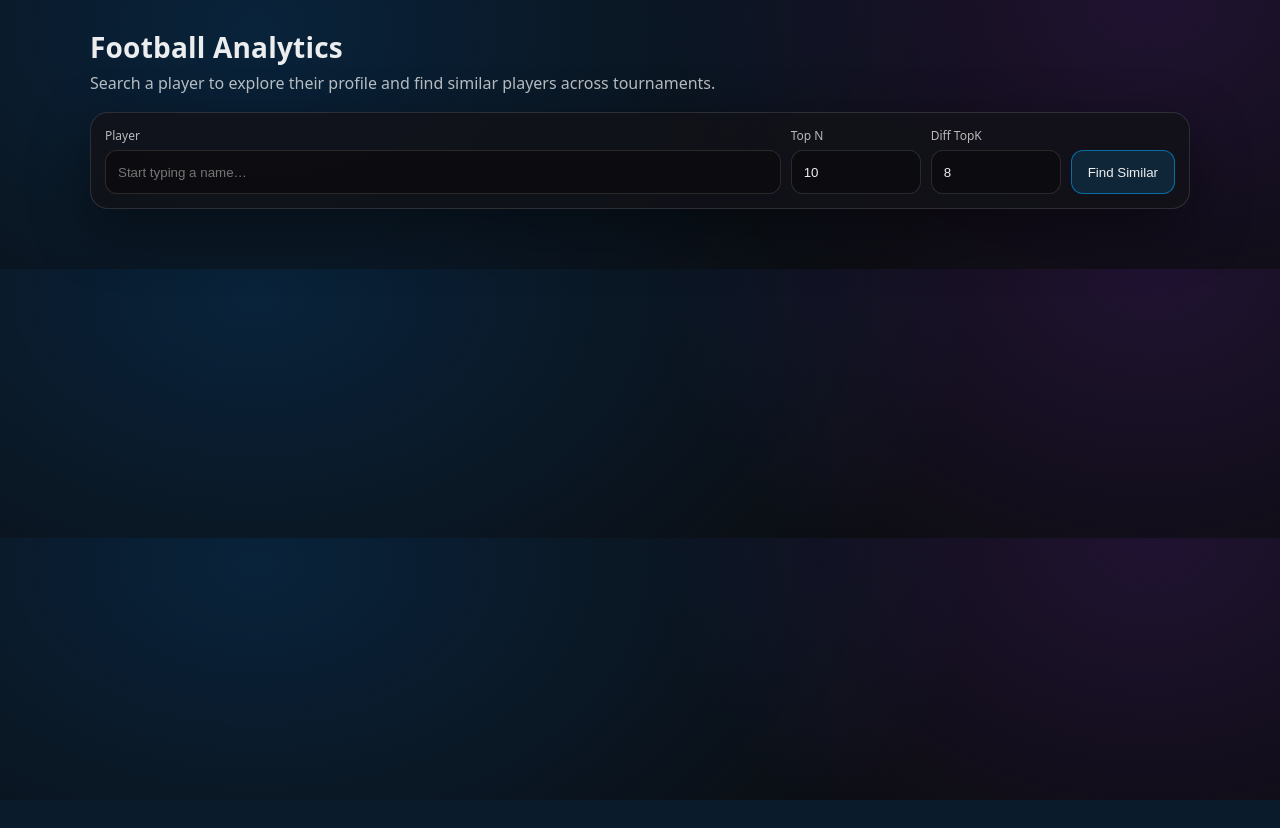
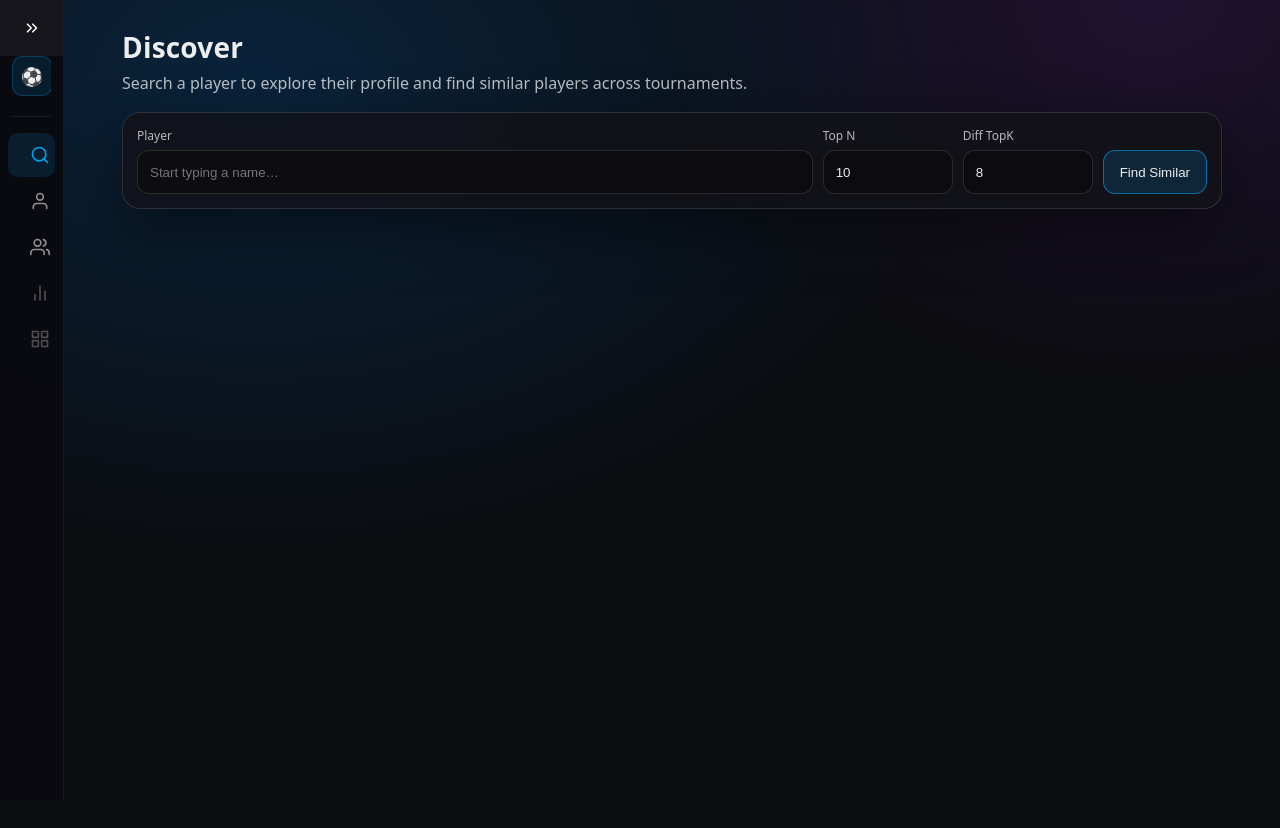
Before and after one commit to BeesBarGirl25/football-analytics-ml, a Flask app: page / in a window 1280 px wide. Before the commit the page ends 800 px from the top, so only its background shows below. Run offline with Flask 3, Linux system fonts and the light colour scheme; some libraries are stand-ins or nearby versions.

Commit message:
completely redoing layout

```diff
--- a/webapp/app.py
+++ b/webapp/app.py
@@ -19,23 +19,35 @@ def get_conn():
 
 @app.get("/")
 def index():
-    return render_template("index.html")
+    return render_template("index.html", active_page="discover")
 
 
 @app.get("/player/<player_key>/<dataset>")
 def player_page(player_key, dataset):
-    return render_template("player.html", player_key=player_key, dataset=dataset)
+    return render_template("player.html", active_page="profile",
+                           player_key=player_key, dataset=dataset)
 
 
 @app.get("/compare")
 def compare_page():
     return render_template(
         "compare.html",
+        active_page="compare",
         src_key=request.args.get("src_key", ""),
         src_dataset=request.args.get("src_dataset", ""),
         dst_key=request.args.get("dst_key", ""),
         dst_dataset=request.args.get("dst_dataset", ""),
     )
+
+
+@app.get("/leaderboard")
+def leaderboard_page():
+    return render_template("leaderboard.html", active_page="leaderboard")
+
+
+@app.get("/competitions")
+def competitions_page():
+    return render_template("competitions.html", active_page="competitions")
 
 
 @app.get("/api/players")
--- a/webapp/static/app.js
+++ b/webapp/static/app.js
@@ -373,6 +373,37 @@ function renderFullProfile(prof) {
   patchRenderedTraitElements();
 }
 
+// Render a full profile into any element (used by player.html and compare.js)
+function renderFullProfileInto(el, prof) {
+  const top = prof.top_traits || [];
+  const { byCategory, uncategorized } = groupByCategory(top);
+
+  const sections = [
+    ...Object.entries(byCategory).map(([cat, traits]) => traitSectionHtml(cat, traits, "full")),
+    ...(uncategorized.length ? [traitSectionHtml("Other", uncategorized, "full")] : []),
+  ].join("");
+
+  el.innerHTML = `
+    <div class="profile-full-header">
+      <div>
+        <div class="profile-full-name">${escapeHtml(prof.player || "—")}</div>
+        <div class="profile-full-chips">
+          <span class="chip">${escapeHtml(prof.dataset || "—")}</span>
+          <span class="chip">${escapeHtml(prof.player_position || "—")}</span>
+          <span class="chip">${escapeHtml(prof.role_name || "—")}</span>
+        </div>
+      </div>
+      <div class="profile-baseline-note">Traits ranked by deviation from role peers</div>
+    </div>
+    ${categorySummaryHtml(prof.category_summary || [])}
+    <div class="profile-section-label">Standout traits vs role peers</div>
+    <div class="trait-sections">
+      ${sections || `<div class="profile-note">No trait data available.</div>`}
+    </div>`;
+
+  patchRenderedTraitElements();
+}
+
 // ============================================================
 // Sidebar comparison profile (clicked result)
 // ============================================================
--- /dev/null
+++ b/webapp/static/sidebar.css
@@ -0,0 +1,203 @@
+/* ── CSS variables ───────────────────────────────────────────────────────────── */
+:root {
+  --sb-collapsed: 64px;
+  --sb-expanded:  220px;
+  --sb-w:         var(--sb-collapsed);
+  --sb-bg:        rgba(10, 10, 16, 0.97);
+  --sb-border:    rgba(255,255,255,0.07);
+  --sb-accent:    rgba(0,170,255,0.90);
+  --sb-text:      rgba(255,255,255,0.55);
+  --sb-text-act:  rgba(255,255,255,0.95);
+  --sb-hover-bg:  rgba(255,255,255,0.05);
+  --sb-active-bg: rgba(0,170,255,0.12);
+  --transition:   200ms ease;
+}
+
+body.sidebar-expanded { --sb-w: var(--sb-expanded); }
+
+/* ── Sidebar shell ───────────────────────────────────────────────────────────── */
+.sidebar {
+  position: fixed;
+  left: 0;
+  top: 0;
+  height: 100vh;
+  width: var(--sb-w);
+  background: var(--sb-bg);
+  border-right: 1px solid var(--sb-border);
+  display: flex;
+  flex-direction: column;
+  z-index: 200;
+  overflow: hidden;
+  transition: width var(--transition);
+  backdrop-filter: blur(12px);
+}
+
+/* ── Toggle button ───────────────────────────────────────────────────────────── */
+.sidebar-toggle {
+  display: flex;
+  align-items: center;
+  justify-content: center;
+  width: var(--sb-collapsed);
+  height: 56px;
+  flex-shrink: 0;
+  background: none;
+  border: none;
+  cursor: pointer;
+  color: var(--sb-text);
+  transition: color var(--transition), background var(--transition);
+}
+.sidebar-toggle:hover { color: var(--sb-text-act); background: var(--sb-hover-bg); }
+.sidebar-toggle svg { transition: transform var(--transition); }
+body.sidebar-expanded .sidebar-toggle svg { transform: rotate(180deg); }
+
+/* ── Brand ───────────────────────────────────────────────────────────────────── */
+.sidebar-brand {
+  display: flex;
+  align-items: center;
+  gap: 12px;
+  padding: 0 0 20px 0;
+  border-bottom: 1px solid var(--sb-border);
+  margin: 0 12px 8px;
+  overflow: hidden;
+  white-space: nowrap;
+}
+
+.sidebar-brand-icon {
+  width: 40px;
+  height: 40px;
+  flex-shrink: 0;
+  display: flex;
+  align-items: center;
+  justify-content: center;
+  background: rgba(0,170,255,0.12);
+  border: 1px solid rgba(0,170,255,0.25);
+  border-radius: 10px;
+  font-size: 18px;
+}
+
+.sidebar-brand-text {
+  font-size: 13px;
+  font-weight: 700;
+  color: var(--sb-text-act);
+  letter-spacing: 0.2px;
+  opacity: 0;
+  transition: opacity var(--transition);
+  white-space: nowrap;
+}
+body.sidebar-expanded .sidebar-brand-text { opacity: 1; }
+
+/* ── Nav ─────────────────────────────────────────────────────────────────────── */
+.sidebar-nav {
+  display: flex;
+  flex-direction: column;
+  gap: 2px;
+  padding: 8px 8px;
+  flex: 1;
+}
+
+.nav-item {
+  display: flex;
+  align-items: center;
+  gap: 12px;
+  padding: 0 12px;
+  height: 44px;
+  border-radius: 10px;
+  text-decoration: none;
+  color: var(--sb-text);
+  transition: background var(--transition), color var(--transition);
+  white-space: nowrap;
+  overflow: hidden;
+  position: relative;
+}
+
+.nav-item:hover {
+  background: var(--sb-hover-bg);
+  color: var(--sb-text-act);
+}
+
+.nav-item.active {
+  background: var(--sb-active-bg);
+  color: var(--sb-accent);
+}
+
+.nav-item.active .nav-icon svg { stroke: var(--sb-accent); }
+
+.nav-item-soon {
+  opacity: 0.50;
+  cursor: default;
+  pointer-events: none;
+}
+body.sidebar-expanded .nav-item-soon {
+  pointer-events: auto; /* allow hover to see "soon" badge in expanded */
+  cursor: default;
+}
+
+.nav-icon {
+  width: 40px;
+  height: 40px;
+  flex-shrink: 0;
+  display: flex;
+  align-items: center;
+  justify-content: center;
+}
+
+.nav-label {
+  font-size: 13px;
+  font-weight: 600;
+  opacity: 0;
+  transition: opacity var(--transition);
+  display: flex;
+  align-items: center;
+  gap: 8px;
+}
+body.sidebar-expanded .nav-label { opacity: 1; }
+
+/* ── "Soon" badge ────────────────────────────────────────────────────────────── */
+.soon-badge {
+  font-size: 9px;
+  font-weight: 700;
+  text-transform: uppercase;
+  letter-spacing: 0.4px;
+  padding: 2px 5px;
+  border-radius: 4px;
+  background: rgba(255,255,255,0.10);
+  color: rgba(255,255,255,0.50);
+  border: 1px solid rgba(255,255,255,0.12);
+}
+
+/* ── Collapsed tooltip ───────────────────────────────────────────────────────── */
+/* Show nav item title as tooltip when collapsed */
+.nav-item::after {
+  content: attr(data-label);
+  position: absolute;
+  left: calc(var(--sb-collapsed) + 8px);
+  top: 50%;
+  transform: translateY(-50%);
+  background: rgba(10,10,16,0.95);
+  border: 1px solid rgba(255,255,255,0.12);
+  border-radius: 8px;
+  padding: 6px 10px;
+  font-size: 12px;
+  font-weight: 600;
+  color: rgba(255,255,255,0.90);
+  white-space: nowrap;
+  pointer-events: none;
+  opacity: 0;
+  transition: opacity 100ms ease;
+  z-index: 300;
+}
+.nav-item:hover::after { opacity: 1; }
+body.sidebar-expanded .nav-item::after { display: none; }
+
+/* ── Main content area ───────────────────────────────────────────────────────── */
+.main-content {
+  margin-left: var(--sb-w);
+  min-height: 100vh;
+  transition: margin-left var(--transition);
+}
+
+/* ── Responsive — hide sidebar on very small screens ─────────────────────────── */
+@media (max-width: 500px) {
+  .sidebar { display: none; }
+  .main-content { margin-left: 0; }
+}
--- a/webapp/static/styles.css
+++ b/webapp/static/styles.css
@@ -287,14 +287,41 @@ summary::-webkit-details-marker{ display: none; }
   align-items: start;
 }
 
-/* keep your existing .results-wrap margin-top:16px; but now it's inside the grid */
 .results-layout .results-wrap{
   margin-top: 0;
 }
 
-/* Sidebar */
-.sidebar{
+/* Results sidebar wrapper (distinct from the nav sidebar) */
+.sidebar-card-wrap{
   position: relative;
+}
+
+/* ============================================================
+   Coming-soon placeholder cards
+   ============================================================ */
+.coming-soon-card{
+  margin-top: 40px;
+  display: flex;
+  flex-direction: column;
+  align-items: center;
+  gap: 16px;
+  padding: 60px 40px;
+  background: rgba(18,18,24,0.60);
+  border: 1px solid rgba(255,255,255,0.08);
+  border-radius: 20px;
+  text-align: center;
+}
+.coming-soon-icon{ opacity: 0.6; }
+.coming-soon-title{
+  font-size: 22px;
+  font-weight: 700;
+  color: rgba(255,255,255,0.70);
+}
+.coming-soon-desc{
+  font-size: 14px;
+  color: rgba(255,255,255,0.40);
+  max-width: 480px;
+  line-height: 1.6;
 }
 
 .sidebar-card{
--- /dev/null
+++ b/webapp/templates/base.html
@@ -0,0 +1,160 @@
+<!doctype html>
+<html lang="en">
+<head>
+  <meta charset="utf-8"/>
+  <meta name="viewport" content="width=device-width,initial-scale=1"/>
+  <title>{% block title %}Football Analytics{% endblock %}</title>
+  <link rel="stylesheet" href="{{ url_for('static', filename='styles.css') }}">
+  <link rel="stylesheet" href="{{ url_for('static', filename='sidebar.css') }}">
+  {% block extra_css %}{% endblock %}
+</head>
+<body>
+
+  <!-- ── Sidebar ──────────────────────────────────────────────────────────── -->
+  <aside class="sidebar" id="sidebar">
+
+    <!-- Collapse / expand toggle -->
+    <button class="sidebar-toggle" id="sidebar-toggle" title="Toggle navigation">
+      <svg width="18" height="18" viewBox="0 0 24 24" fill="none" stroke="currentColor"
+           stroke-width="2.2" stroke-linecap="round" stroke-linejoin="round">
+        <polyline points="13 17 18 12 13 7"></polyline>
+        <polyline points="6 17 11 12 6 7"></polyline>
+      </svg>
+    </button>
+
+    <!-- Brand -->
+    <div class="sidebar-brand">
+      <div class="sidebar-brand-icon">⚽</div>
+      <span class="sidebar-brand-text">Football Analytics</span>
+    </div>
+
+    <!-- Nav items -->
+    <nav class="sidebar-nav">
+
+      <a href="/"
+         class="nav-item {% if active_page == 'discover' %}active{% endif %}"
+         data-label="Discover"
+         id="nav-discover">
+        <span class="nav-icon">
+          <svg width="20" height="20" viewBox="0 0 24 24" fill="none" stroke="currentColor"
+               stroke-width="2" stroke-linecap="round" stroke-linejoin="round">
+            <circle cx="11" cy="11" r="8"></circle>
+            <line x1="21" y1="21" x2="16.65" y2="16.65"></line>
+          </svg>
+        </span>
+        <span class="nav-label">Discover</span>
+      </a>
+
+      <a href="#"
+         class="nav-item {% if active_page == 'profile' %}active{% endif %}"
+         data-label="Profile"
+         id="nav-profile">
+        <span class="nav-icon">
+          <svg width="20" height="20" viewBox="0 0 24 24" fill="none" stroke="currentColor"
+               stroke-width="2" stroke-linecap="round" stroke-linejoin="round">
+            <path d="M20 21v-2a4 4 0 0 0-4-4H8a4 4 0 0 0-4 4v2"></path>
+            <circle cx="12" cy="7" r="4"></circle>
+          </svg>
+        </span>
+        <span class="nav-label">Profile</span>
+      </a>
+
+      <a href="#"
+         class="nav-item {% if active_page == 'compare' %}active{% endif %}"
+         data-label="Compare"
+         id="nav-compare">
+        <span class="nav-icon">
+          <svg width="20" height="20" viewBox="0 0 24 24" fill="none" stroke="currentColor"
+               stroke-width="2" stroke-linecap="round" stroke-linejoin="round">
+            <path d="M17 21v-2a4 4 0 0 0-4-4H5a4 4 0 0 0-4 4v2"></path>
+            <circle cx="9" cy="7" r="4"></circle>
+            <path d="M23 21v-2a4 4 0 0 0-3-3.87"></path>
+            <path d="M16 3.13a4 4 0 0 1 0 7.75"></path>
+          </svg>
+        </span>
+        <span class="nav-label">Compare</span>
+      </a>
+
+      <a href="/leaderboard"
+         class="nav-item nav-item-soon {% if active_page == 'leaderboard' %}active{% endif %}"
+         data-label="Leaderboard"
+         id="nav-leaderboard">
+        <span class="nav-icon">
+          <svg width="20" height="20" viewBox="0 0 24 24" fill="none" stroke="currentColor"
+               stroke-width="2" stroke-linecap="round" stroke-linejoin="round">
+            <line x1="18" y1="20" x2="18" y2="10"></line>
+            <line x1="12" y1="20" x2="12" y2="4"></line>
+            <line x1="6" y1="20" x2="6" y2="14"></line>
+          </svg>
+        </span>
+        <span class="nav-label">Leaderboard <span class="soon-badge">Soon</span></span>
+      </a>
+
+      <a href="/competitions"
+         class="nav-item nav-item-soon {% if active_page == 'competitions' %}active{% endif %}"
+         data-label="Competitions"
+         id="nav-competitions">
+        <span class="nav-icon">
+          <svg width="20" height="20" viewBox="0 0 24 24" fill="none" stroke="currentColor"
+               stroke-width="2" stroke-linecap="round" stroke-linejoin="round">
+            <rect x="3" y="3" width="7" height="7"></rect>
+            <rect x="14" y="3" width="7" height="7"></rect>
+            <rect x="14" y="14" width="7" height="7"></rect>
+            <rect x="3" y="14" width="7" height="7"></rect>
+          </svg>
+        </span>
+        <span class="nav-label">Competitions <span class="soon-badge">Soon</span></span>
+      </a>
+
+    </nav>
+  </aside>
+
+  <!-- ── Page content ─────────────────────────────────────────────────────── -->
+  <main class="main-content" id="main-content">
+    {% block content %}{% endblock %}
+  </main>
+
+  <!-- ── Page scripts ─────────────────────────────────────────────────────── -->
+  {% block scripts %}{% endblock %}
+
+  <!-- ── Sidebar script (no dependencies) ─────────────────────────────────── -->
+  <script>
+    (function () {
+      const EXPANDED_KEY    = 'fa-sidebar-expanded';
+      const LAST_PROFILE    = 'fa-last-profile-url';
+      const LAST_COMPARE    = 'fa-last-compare-url';
+      const toggle          = document.getElementById('sidebar-toggle');
+      const navProfile      = document.getElementById('nav-profile');
+      const navCompare      = document.getElementById('nav-compare');
+
+      // Restore sidebar state
+      if (localStorage.getItem(EXPANDED_KEY) === 'true') {
+        document.body.classList.add('sidebar-expanded');
+      }
+
+      // Toggle
+      toggle.addEventListener('click', function () {
+        const expanded = document.body.classList.toggle('sidebar-expanded');
+        localStorage.setItem(EXPANDED_KEY, expanded);
+      });
+
+      // Wire up Profile / Compare nav items from localStorage
+      const lastProfile = localStorage.getItem(LAST_PROFILE);
+      if (lastProfile) navProfile.href = lastProfile;
+
+      const lastCompare = localStorage.getItem(LAST_COMPARE);
+      if (lastCompare) navCompare.href = lastCompare;
+
+      // Save current page URL for context-sensitive nav items
+      const path = window.location.pathname;
+      if (path.startsWith('/player/')) {
+        localStorage.setItem(LAST_PROFILE, window.location.href);
+      }
+      if (path.startsWith('/compare')) {
+        localStorage.setItem(LAST_COMPARE, window.location.href);
+      }
+    })();
+  </script>
+
+</body>
+</html>
--- a/webapp/templates/index.html
+++ b/webapp/templates/index.html
@@ -1,15 +1,10 @@
-<!doctype html>
-<html lang="en">
-<head>
-  <meta charset="utf-8" />
-  <meta name="viewport" content="width=device-width,initial-scale=1" />
-  <title>Football Analytics</title>
-  <link rel="stylesheet" href="{{ url_for('static', filename='styles.css') }}">
-</head>
-<body>
+{% extends "base.html" %}
+{% block title %}Discover — Football Analytics{% endblock %}
+
+{% block content %}
 <div class="page">
   <header class="header">
-      <h1>Football Analytics</h1>
+    <h1>Discover</h1>
     <p class="sub">Search a player to explore their profile and find similar players across tournaments.</p>
   </header>
 
@@ -17,16 +12,16 @@
     <div class="controls">
       <div class="search-wrap">
         <label class="label" for="search">Player</label>
-          <input id="search" class="input" type="text" placeholder="Start typing a name…" autocomplete="off" />
+        <input id="search" class="input" type="text" placeholder="Start typing a name…" autocomplete="off"/>
         <div id="suggestions" class="suggestions hidden" aria-label="Suggestions"></div>
       </div>
       <div class="control">
         <label class="label" for="top_n">Top N</label>
-          <input id="top_n" class="input" type="number" min="1" max="100" value="10" />
+        <input id="top_n" class="input" type="number" min="1" max="100" value="10"/>
       </div>
       <div class="control">
         <label class="label" for="diff_topk">Diff TopK</label>
-          <input id="diff_topk" class="input" type="number" min="1" max="25" value="8" />
+        <input id="diff_topk" class="input" type="number" min="1" max="25" value="8"/>
       </div>
       <div class="control">
         <label class="label label-spacer"> </label>
@@ -36,18 +31,16 @@
     <div id="status" class="status hidden"></div>
   </section>
 
-    <!-- Full-width source player profile — shown immediately on selection -->
   <section id="section-profile" class="hidden">
     <div id="profile-full" class="profile-full-card"></div>
   </section>
 
-    <!-- Results + comparison sidebar — shown after Find Similar -->
   <section id="section-results" class="hidden">
     <div class="results-layout">
       <div class="results-wrap">
         <div id="results"></div>
       </div>
-        <aside class="sidebar">
+      <aside class="sidebar-card-wrap">
         <div class="sidebar-card">
           <h2 class="sidebar-title">Comparison profile</h2>
           <div id="profile-sidebar" class="profile muted">
@@ -58,7 +51,8 @@
     </div>
   </section>
 </div>
+{% endblock %}
 
+{% block scripts %}
 <script src="{{ url_for('static', filename='app.js') }}"></script>
-</body>
-</html>
+{% endblock %}
```
Also changed, not shown: webapp/static/compare.js (+1 -29 lines), webapp/templates/compare.html (+10 -18 lines), webapp/templates/competitions.html (added, +27 -0 lines), webapp/templates/leaderboard.html (added, +26 -0 lines), webapp/templates/player.html (+10 -26 lines). Lines whose indentation alone changed are shown as unchanged.
